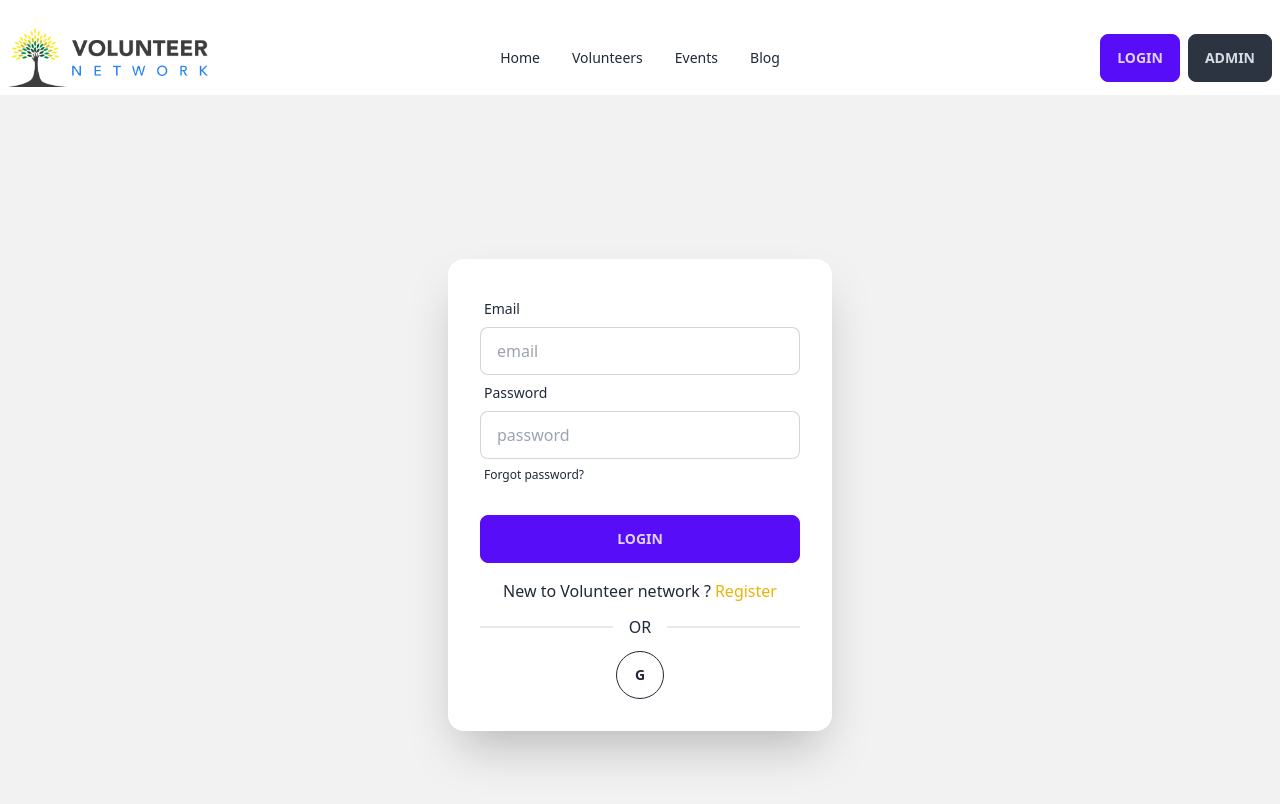
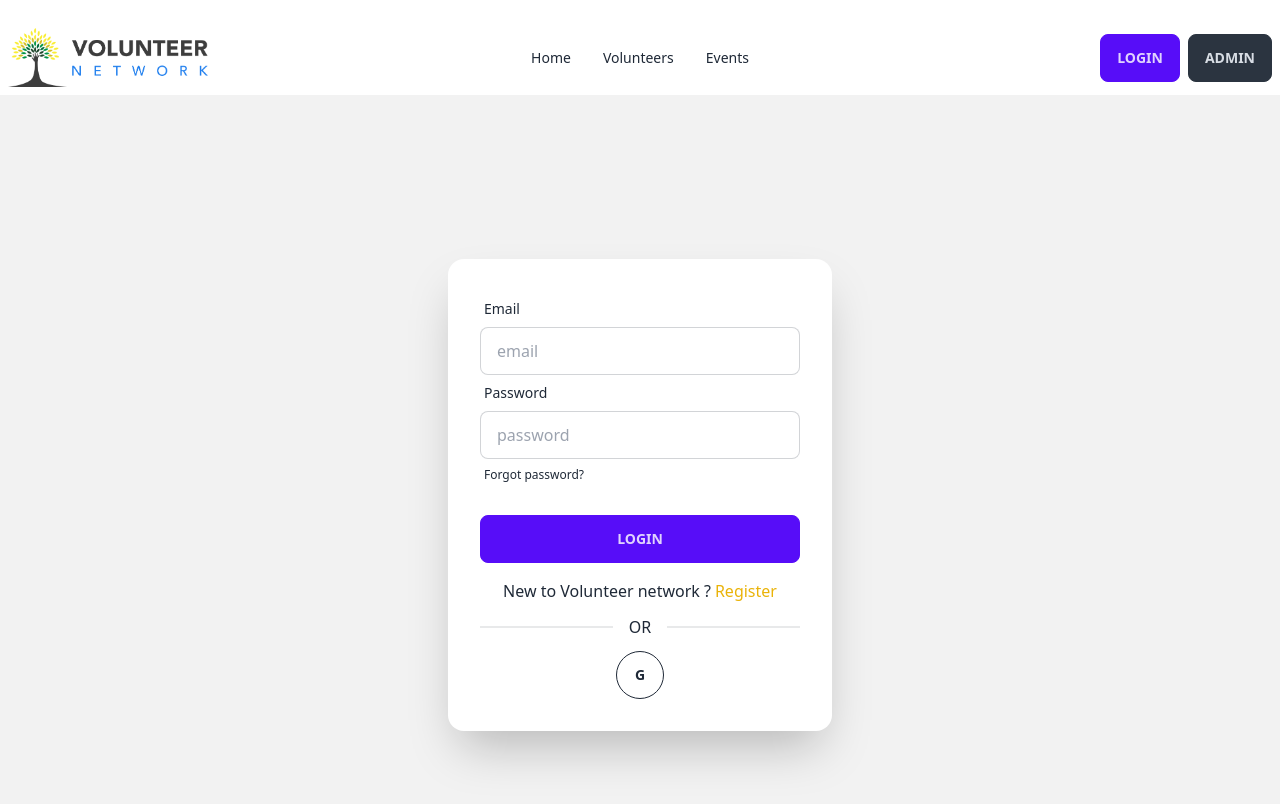
Before and after one commit to Sobuj54/module-72-volunteer-network-client, a React (Vite) app: page /login in a window 1280 px wide. Shown: the top 804 px of the page. Built offline with nearby package versions, Linux system fonts and the light colour scheme; no server answers.

Commit message:
removed one link from nav

```diff
--- a/src/shared/NavBar/NavBar.jsx
+++ b/src/shared/NavBar/NavBar.jsx
@@ -16,9 +16,6 @@ const NavBar = () => {
       </li>
       <li>
         <Link to="/events">Events</Link>
-      </li>
-      <li>
-        <Link>Blog</Link>
       </li>
     </>
   );
```
